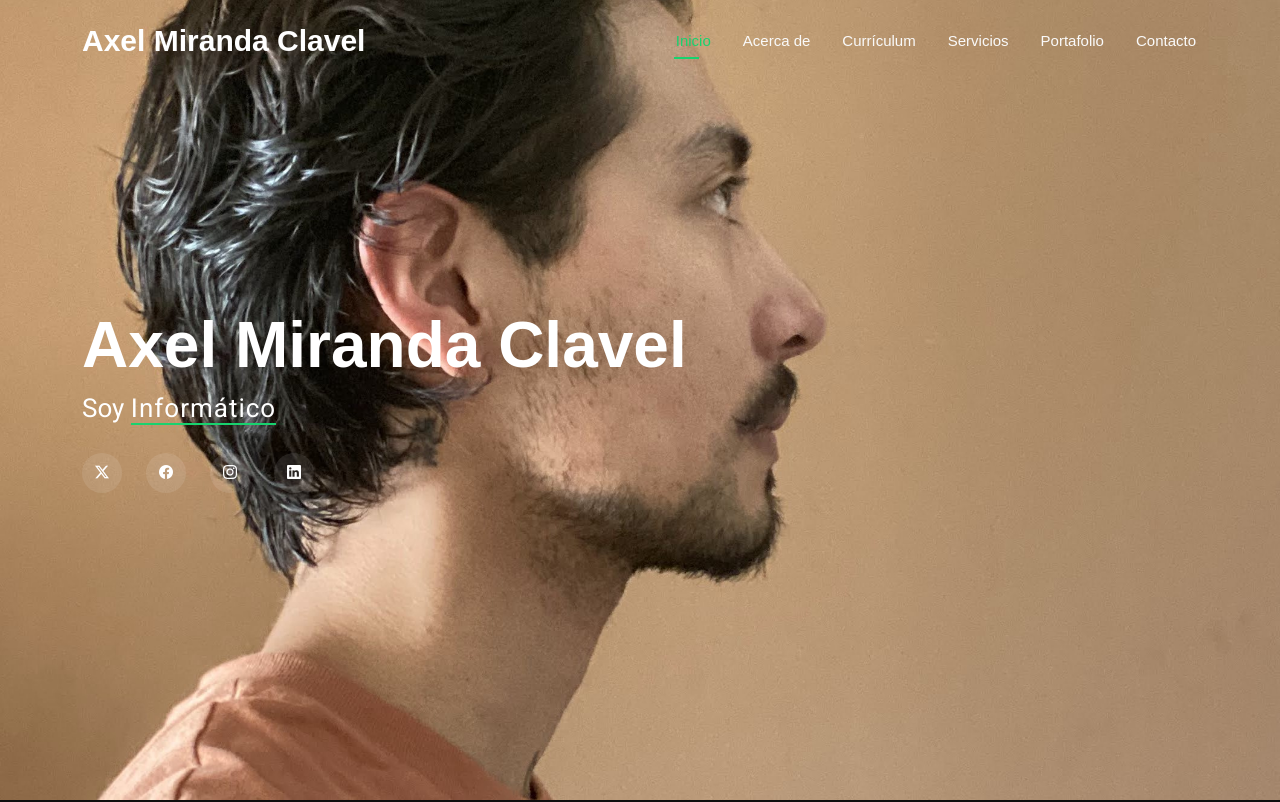
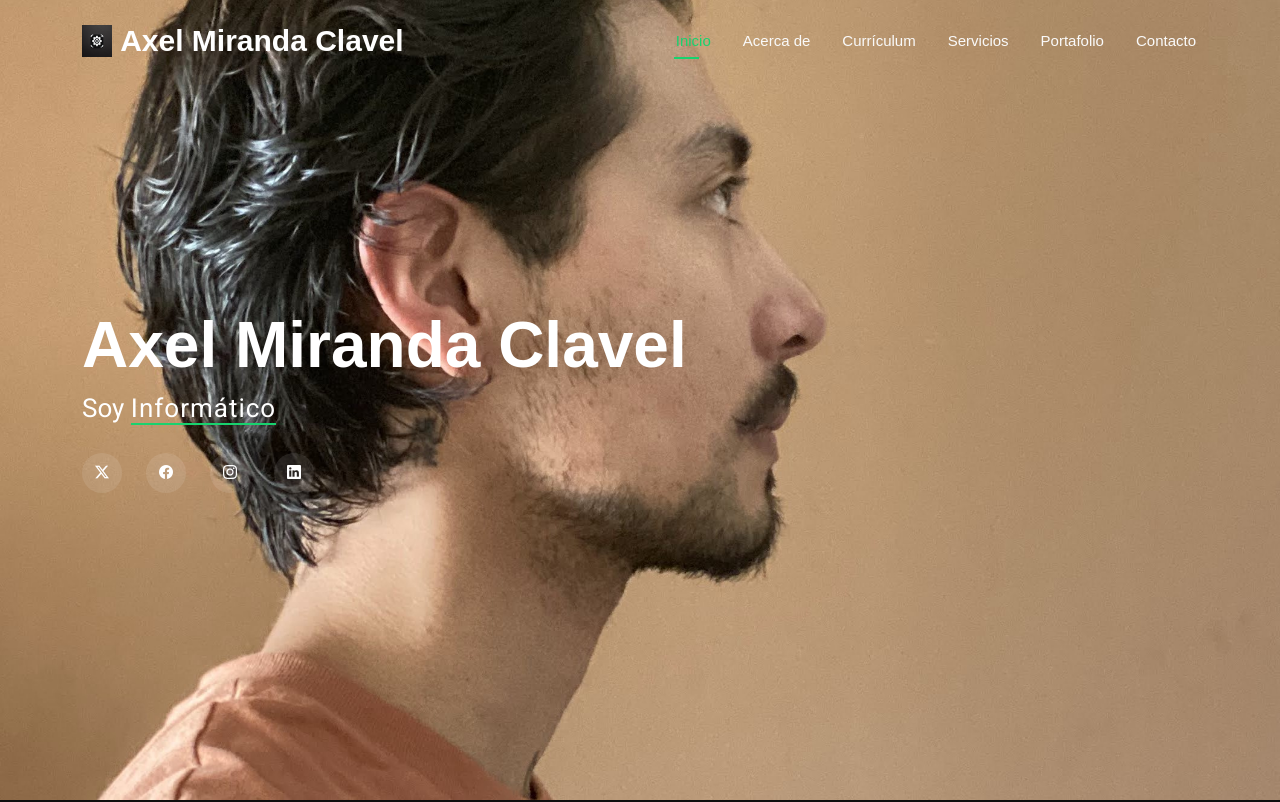
Before and after one commit to axe1619/portafolio, a plain HTML site: page index.html in a window 1280 px wide. Shown: the top 802 px of the page. Drawn offline with Linux system fonts and the light colour scheme.

Commit message:
modificaciones

```diff
--- a/index.html
+++ b/index.html
@@ -10,7 +10,7 @@
 
   <!-- Favicons -->
   <link href="assets/img/favicon.png" rel="icon">
-  <link href="assets/img/favicon.png" rel="apple-touch-icon">
+  <link href="assets/img/logo.png" rel="apple-touch-icon">
 
   <!-- Fonts -->
   <link href="https://fonts.googleapis.com" rel="preconnect">
@@ -34,6 +34,7 @@
     <div class="container-fluid container-xl position-relative d-flex align-items-center justify-content-between">
 
       <a href="index.html" class="logo d-flex align-items-center">
+        <img src="assets/img/logo.png" alt="">
         <h1 class="sitename">Axel Miranda Clavel</h1>
       </a>
 
```
Also changed, not shown: about.html (+2 -2 lines).
